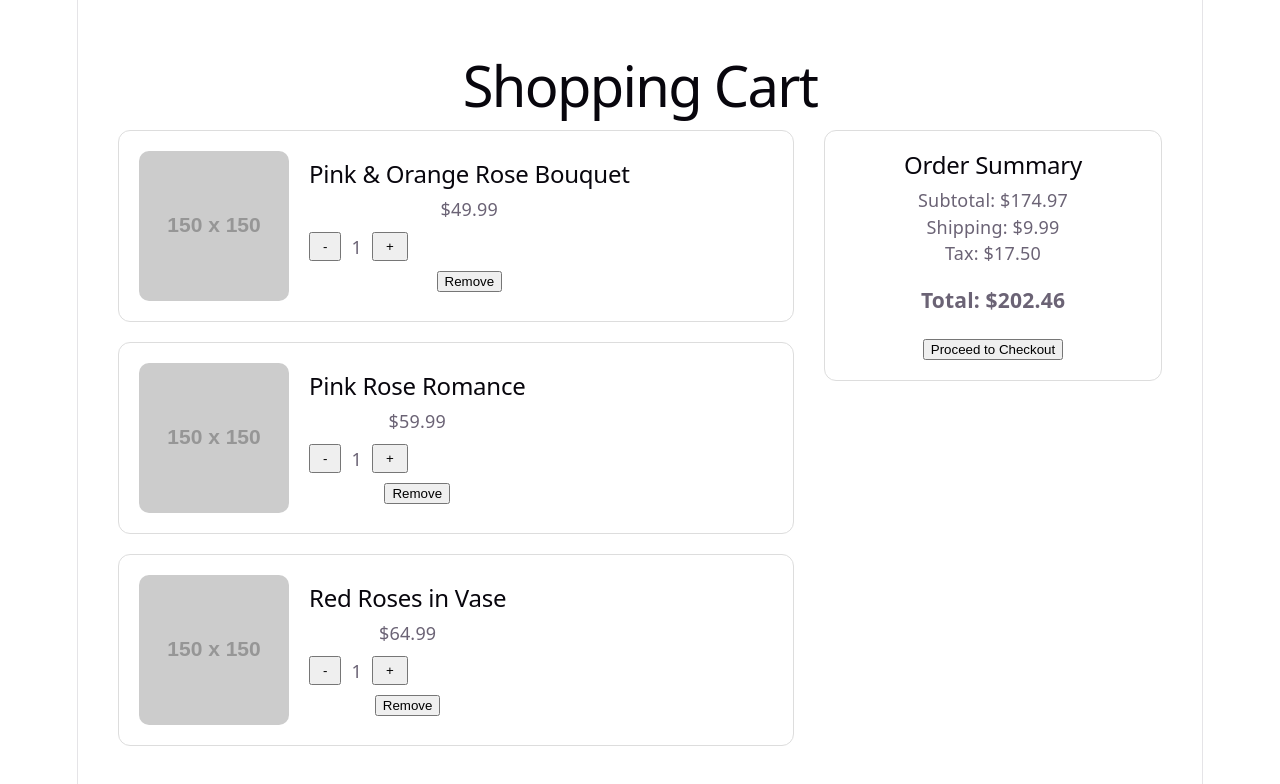
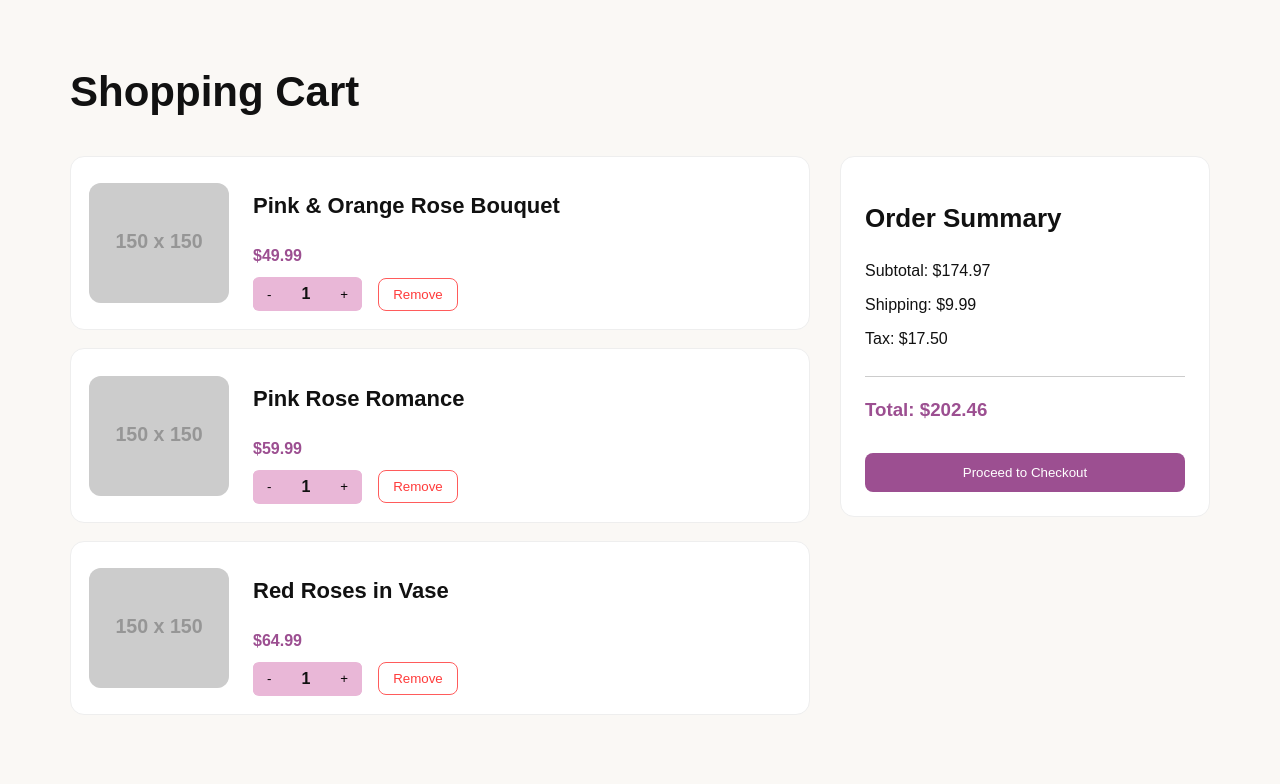
Before and after one commit to MariamEid/Bloom, a React (Vite) app: page /cart in a window 1280 px wide. Shown: the top 784 px of the page. Built offline with nearby package versions, Linux system fonts and the light colour scheme.

Commit message:
polish cart page styling

```diff
--- a/src/App.css
+++ b/src/App.css
@@ -1,184 +1,11 @@
-.counter {
-  font-size: 16px;
-  padding: 5px 10px;
-  border-radius: 5px;
-  color: var(--accent);
-  background: var(--accent-bg);
-  border: 2px solid transparent;
-  transition: border-color 0.3s;
-  margin-bottom: 24px;
-
-  &:hover {
-    border-color: var(--accent-border);
-  }
-  &:focus-visible {
-    outline: 2px solid var(--accent);
-    outline-offset: 2px;
-  }
+* {
+  margin: 0;
+  padding: 0;
+  box-sizing: border-box;
 }
 
-.hero {
-  position: relative;
-
-  .base,
-  .framework,
-  .vite {
-    inset-inline: 0;
-    margin: 0 auto;
-  }
-
-  .base {
-    width: 170px;
-    position: relative;
-    z-index: 0;
-  }
-
-  .framework,
-  .vite {
-    position: absolute;
-  }
-
-  .framework {
-    z-index: 1;
-    top: 34px;
-    height: 28px;
-    transform: perspective(2000px) rotateZ(300deg) rotateX(44deg) rotateY(39deg)
-      scale(1.4);
-  }
-
-  .vite {
-    z-index: 0;
-    top: 107px;
-    height: 26px;
-    width: auto;
-    transform: perspective(2000px) rotateZ(300deg) rotateX(40deg) rotateY(39deg)
-      scale(0.8);
-  }
+body {
+  font-family: Arial, sans-serif;
+  background-color: #faf8f5;
+  color: #111;
 }
-
-#center {
-  display: flex;
-  flex-direction: column;
-  gap: 25px;
-  place-content: center;
-  place-items: center;
-  flex-grow: 1;
-
-  @media (max-width: 1024px) {
-    padding: 32px 20px 24px;
-    gap: 18px;
-  }
-}
-
-#next-steps {
-  display: flex;
-  border-top: 1px solid var(--border);
-  text-align: left;
-
-  & > div {
-    flex: 1 1 0;
-    padding: 32px;
-    @media (max-width: 1024px) {
-      padding: 24px 20px;
-    }
-  }
-
-  .icon {
-    margin-bottom: 16px;
-    width: 22px;
-    height: 22px;
-  }
-
-  @media (max-width: 1024px) {
-    flex-direction: column;
-    text-align: center;
-  }
-}
-
-#docs {
-  border-right: 1px solid var(--border);
-
-  @media (max-width: 1024px) {
-    border-right: none;
-    border-bottom: 1px solid var(--border);
-  }
-}
-
-#next-steps ul {
-  list-style: none;
-  padding: 0;
-  display: flex;
-  gap: 8px;
-  margin: 32px 0 0;
-
-  .logo {
-    height: 18px;
-  }
-
-  a {
-    color: var(--text-h);
-    font-size: 16px;
-    border-radius: 6px;
-    background: var(--social-bg);
-    display: flex;
-    padding: 6px 12px;
-    align-items: center;
-    gap: 8px;
-    text-decoration: none;
-    transition: box-shadow 0.3s;
-
-    &:hover {
-      box-shadow: var(--shadow);
-    }
-    .button-icon {
-      height: 18px;
-      width: 18px;
-    }
-  }
-
-  @media (max-width: 1024px) {
-    margin-top: 20px;
-    flex-wrap: wrap;
-    justify-content: center;
-
-    li {
-      flex: 1 1 calc(50% - 8px);
-    }
-
-    a {
-      width: 100%;
-      justify-content: center;
-      box-sizing: border-box;
-    }
-  }
-}
-
-#spacer {
-  height: 88px;
-  border-top: 1px solid var(--border);
-  @media (max-width: 1024px) {
-    height: 48px;
-  }
-}
-
-.ticks {
-  position: relative;
-  width: 100%;
-
-  &::before,
-  &::after {
-    content: '';
-    position: absolute;
-    top: -4.5px;
-    border: 5px solid transparent;
-  }
-
-  &::before {
-    left: 0;
-    border-left-color: var(--border);
-  }
-  &::after {
-    right: 0;
-    border-right-color: var(--border);
-  }
-}
--- a/src/components/cart/CartItem.jsx
+++ b/src/components/cart/CartItem.jsx
@@ -8,10 +8,13 @@ function CartItem(props) {
         width="150"
       />
 
-      <div>
+      <div className="cart-details">
+
         <h2>{props.name}</h2>
 
         <p>${props.price}</p>
+
+        <div className="cart-actions">
 
           <div className="quantity-controls">
 
@@ -41,6 +44,8 @@ function CartItem(props) {
         </div>
 
       </div>
+
+    </div>
   );
 }
 
--- a/src/index.css
+++ b/src/index.css
@@ -1,111 +1,4 @@
-:root {
-  --text: #6b6375;
-  --text-h: #08060d;
-  --bg: #fff;
-  --border: #e5e4e7;
-  --code-bg: #f4f3ec;
-  --accent: #aa3bff;
-  --accent-bg: rgba(170, 59, 255, 0.1);
-  --accent-border: rgba(170, 59, 255, 0.5);
-  --social-bg: rgba(244, 243, 236, 0.5);
-  --shadow:
-    rgba(0, 0, 0, 0.1) 0 10px 15px -3px, rgba(0, 0, 0, 0.05) 0 4px 6px -2px;
-
-  --sans: system-ui, 'Segoe UI', Roboto, sans-serif;
-  --heading: system-ui, 'Segoe UI', Roboto, sans-serif;
-  --mono: ui-monospace, Consolas, monospace;
-
-  font: 18px/145% var(--sans);
-  letter-spacing: 0.18px;
-  color-scheme: light dark;
-  color: var(--text);
-  background: var(--bg);
-  font-synthesis: none;
-  text-rendering: optimizeLegibility;
-  -webkit-font-smoothing: antialiased;
-  -moz-osx-font-smoothing: grayscale;
-
-  @media (max-width: 1024px) {
-    font-size: 16px;
-  }
-}
-
-@media (prefers-color-scheme: dark) {
-  :root {
-    --text: #9ca3af;
-    --text-h: #f3f4f6;
-    --bg: #16171d;
-    --border: #2e303a;
-    --code-bg: #1f2028;
-    --accent: #c084fc;
-    --accent-bg: rgba(192, 132, 252, 0.15);
-    --accent-border: rgba(192, 132, 252, 0.5);
-    --social-bg: rgba(47, 48, 58, 0.5);
-    --shadow:
-      rgba(0, 0, 0, 0.4) 0 10px 15px -3px, rgba(0, 0, 0, 0.25) 0 4px 6px -2px;
-  }
-
-  #social .button-icon {
-    filter: invert(1) brightness(2);
-  }
-}
-
 body {
   margin: 0;
+  font-family: Arial, sans-serif;
 }
-
-#root {
-  width: 1126px;
-  max-width: 100%;
-  margin: 0 auto;
-  text-align: center;
-  border-inline: 1px solid var(--border);
-  min-height: 100svh;
-  display: flex;
-  flex-direction: column;
-  box-sizing: border-box;
-}
-
-h1,
-h2 {
-  font-family: var(--heading);
-  font-weight: 500;
-  color: var(--text-h);
-}
-
-h1 {
-  font-size: 56px;
-  letter-spacing: -1.68px;
-  margin: 32px 0;
-  @media (max-width: 1024px) {
-    font-size: 36px;
-    margin: 20px 0;
-  }
-}
-h2 {
-  font-size: 24px;
-  line-height: 118%;
-  letter-spacing: -0.24px;
-  margin: 0 0 8px;
-  @media (max-width: 1024px) {
-    font-size: 20px;
-  }
-}
-p {
-  margin: 0;
-}
-
-code,
-.counter {
-  font-family: var(--mono);
-  display: inline-flex;
-  border-radius: 4px;
-  color: var(--text-h);
-}
-
-code {
-  font-size: 15px;
-  line-height: 135%;
-  padding: 4px 8px;
-  background: var(--code-bg);
-}
--- a/src/styles/cart.css
+++ b/src/styles/cart.css
@@ -1,5 +1,15 @@
 .cart-page {
-  padding: 40px;
+  background-color: #faf8f5;
+  min-height: 100vh;
+  padding: 40px 70px;
+  color: #111;
+  font-family: Arial, sans-serif;
+}
+
+.cart-page h1 {
+  font-size: 42px;
+  font-weight: 700;
+  margin-bottom: 40px;
 }
 
 .cart-container {
@@ -18,40 +28,135 @@
 
 .cart-item {
   display: flex;
-  gap: 20px;
+  gap: 24px;
   align-items: center;
-
-  border: 1px solid #ddd;
-  border-radius: 12px;
-
-  padding: 20px;
-  margin-bottom: 20px;
+  justify-content: space-between;
+  background-color: #fff;
+  border: 1px solid #eee;
+  border-radius: 14px;
+  padding: 18px;
+  margin-bottom: 18px;
 }
 
 .cart-item img {
-  border-radius: 10px;
+  width: 140px;
+  height: 120px;
+  object-fit: cover;
+  border-radius: 12px;
+  background-color: #f2f2f2;
+}
+
+.cart-details {
+  flex: 1;
+  display: flex;
+  flex-direction: column;
+  justify-content: center;
+  gap: 12px;
+}
+
+.cart-item h2 {
+  font-size: 22px;
+  margin-bottom: 0;
+}
+
+.cart-item p {
+  color: #9c4f91;
+  font-weight: 600;
+  margin-bottom: 0;
+}
+
+.cart-actions {
+  display: flex;
+  align-items: center;
+  gap: 16px;
 }
 
 .quantity-controls {
   display: flex;
-  gap: 10px;
   align-items: center;
-
-  margin-top: 10px;
+  background-color: #e9b7d7;
+  border-radius: 6px;
+  overflow: hidden;
 }
 
 .quantity-controls button {
-  padding: 5px 12px;
+  border: none;
+  background-color: #e9b7d7;
+  padding: 8px 14px;
   cursor: pointer;
 }
 
+.quantity-controls span {
+  padding: 8px 16px;
+  font-weight: 600;
+}
+
 .remove-btn {
-  margin-top: 10px;
+  border: 1px solid #ff5b5b;
+  background-color: #fff;
+  color: #ff3b3b;
+  padding: 8px 14px;
+  border-radius: 8px;
+  cursor: pointer;
+  transition: 0.2s;
+}
+
+.remove-btn:hover {
+  background-color: #ffefef;
 }
 
 .order-summary {
-  border: 1px solid #ddd;
-  border-radius: 12px;
+  background-color: #fff;
+  border: 1px solid #eee;
+  border-radius: 14px;
+  padding: 24px;
+}
 
-  padding: 20px;
+.order-summary h2 {
+  font-size: 26px;
+  margin-bottom: 28px;
 }
+
+.order-summary p,
+.order-summary h3 {
+  display: flex;
+  justify-content: space-between;
+  margin-bottom: 14px;
+}
+
+.order-summary h3 {
+  border-top: 1px solid #ccc;
+  padding-top: 22px;
+  margin-top: 28px;
+  color: #9c4f91;
+}
+
+.order-summary button {
+  width: 100%;
+  background-color: #9c4f91;
+  color: #fff;
+  border: none;
+  padding: 12px;
+  border-radius: 8px;
+  cursor: pointer;
+  margin-top: 18px;
+}
+
+@media (max-width: 768px) {
+  .cart-container {
+    flex-direction: column;
+  }
+
+  .summary-section {
+    width: 100%;
+  }
+
+  .cart-page {
+    padding: 25px;
+  }
+
+  .cart-item {
+    flex-direction: column;
+    align-items: flex-start;
+  }
+}
```
Lines whose indentation alone changed are shown as unchanged.
